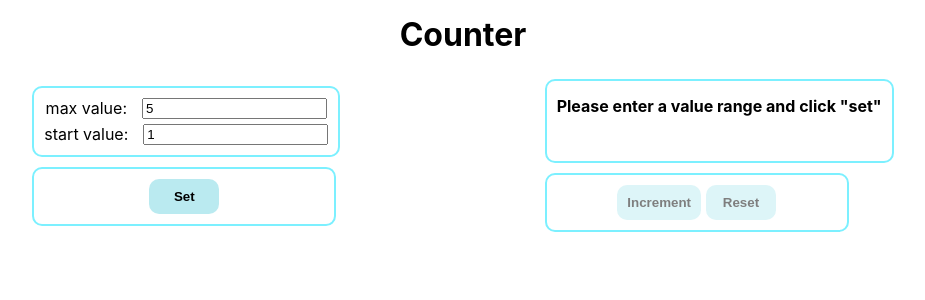
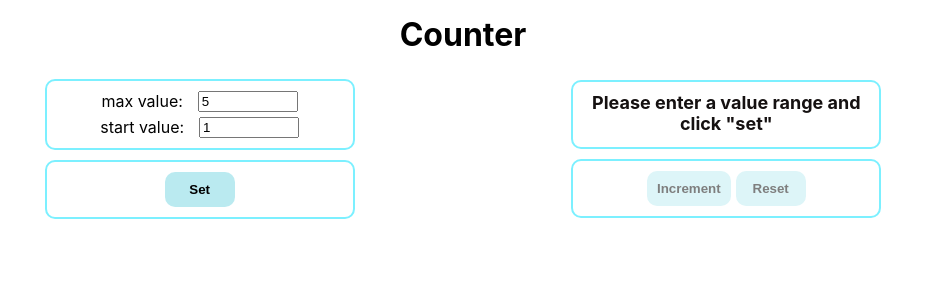
Before and after one commit to Verminas/counter, a React (Create React App) app: page / in a window 1280 px wide. Shown: the top 300 px of the page, without its empty margins (177-1102 px from the left). Built offline with nearby package versions, Linux system fonts and the light colour scheme.

Commit message:
feat: add styles for counter v2

```diff
--- a/src/App.module.css
+++ b/src/App.module.css
@@ -1,3 +1,6 @@
+*{
+  box-sizing: border-box;
+}
 .App {
   text-align: center;
   width: 100vw;
@@ -10,18 +13,7 @@
   }
 }
 
-.errorCounter{
-  color: red;
-  transform: scale(1.2);
-  width: max-content;
-  margin: 5px auto;
-}
-.counter{
-  width: max-content;
-  margin: 5px auto;
-  color: black;
-  font-size: 16px;
-}
+
 .errorInput{
   color: red;
   background-color: rgba(255, 0, 0, 0.5);
--- a/src/App.tsx
+++ b/src/App.tsx
@@ -22,7 +22,7 @@ function App() {
   const isDisabledBtnSet = error || setDisabled;
   const isDisabledBtnIncrement = typeof value === 'string' || value >= maxValue;
   const isDisabledBtnReset = typeof value === 'string' || value === minValue;
-  const classNameForCurrentValue = error || value === maxValue ? s.errorCounter : s.counter;
+  const classNameForCurrentValue = error || value === maxValue;
 
   useEffect(() => {
     if(typeof value !== 'string') {
@@ -130,7 +130,7 @@ function App() {
         </div>
         <div>
           <WrapperBorder>
-            <CurrentValue value={value} minValue={minValue} maxValue={maxValue} className={classNameForCurrentValue}/>
+            <CurrentValue value={value} minValue={minValue} maxValue={maxValue} error={classNameForCurrentValue}/>
           </WrapperBorder>
           <WrapperBorder>
             <Button onClick={() => increment(value)} disabled={isDisabledBtnIncrement} title={'Increment'}/>
--- a/src/components/Button/Button.tsx
+++ b/src/components/Button/Button.tsx
@@ -19,8 +19,10 @@ const StyledButton = styled.button`
     min-width: 70px;
     color: black;
     font-weight: bold;
+    cursor: pointer;
 
     &:disabled{
         opacity: 0.5;
+        cursor: not-allowed;
     }
 `
--- a/src/components/Input/Input.tsx
+++ b/src/components/Input/Input.tsx
@@ -22,4 +22,8 @@ const Wrapper = styled.div`
     display: flex;
     gap: 15px;
     word-break: keep-all;
+
+    input{
+        max-width: 100px;
+    }
 `
--- a/src/components/ProgressBar/ProgressBar.tsx
+++ b/src/components/ProgressBar/ProgressBar.tsx
@@ -1,5 +1,6 @@
 import React from "react";
 import styled from "styled-components";
+import {theme} from "../../styles/theme";
 
 type Props = {
   percent: number | boolean
@@ -10,15 +11,15 @@ export const ProgressBar = ({percent}: Props) => {
   );
 };
 
-const StyledProgressBar = styled.span<{percent: number | boolean}>`
+const StyledProgressBar = styled.span<{ percent: number | boolean }>`
     display: ${props => props.percent === false ? 'none' : 'inline-block'};
     width: 100px;
-    height: 4px;
+    height: 5px;
     border-radius: 5px;
     border: 1px solid grey;
     position: relative;
 
-    &::before{
+    &::before {
         content: "";
         position: absolute;
         top: 0;
@@ -26,7 +27,16 @@ const StyledProgressBar = styled.span<{percent: number | boolean}>`
         width: ${props => props.percent !== false ? `${props.percent}%` : `0`};
         height: 100%;
         border-radius: 5px;
-        background-color: aquamarine;
+        background-color: ${props => props.percent <= 20
+                ? 'rgb(91,207,142)'
+                : props.percent <= 40
+                        ? 'rgb(211,188,65)' :
+                        props.percent <= 60
+                                ? 'rgb(230,147,39)' :
+                                props.percent <= 80
+                                        ? 'rgb(237,103,72)'
+                                        : 'rgb(209,50,1)'
+        };
         transition: all 0.4s ease-in-out;
     }
 `
--- a/src/components/WrapperBorder.ts
+++ b/src/components/WrapperBorder.ts
@@ -9,8 +9,7 @@ export const WrapperBorder = styled.div<WrapperBorderPropsType>`
     gap: 5px;
     align-items: center;
     justify-content: center;
-    max-width: fit-content;
-    min-width: 280px;
+    width: 310px;
     flex-direction: ${props => props.direction || 'row'};
     border: 2px solid #7cf0ff;
     border-radius: 10px;
--- a/src/layout/CurrentValue/CurrentValue.tsx
+++ b/src/layout/CurrentValue/CurrentValue.tsx
@@ -2,24 +2,36 @@ import s from "../../App.module.css";
 import React from "react";
 import styled from "styled-components";
 import {ProgressBar} from "../../components/ProgressBar/ProgressBar";
+import {theme} from "../../styles/theme";
 
 type Props = {
-  className?: string
+  error: boolean
   value: number | string
   maxValue: number
   minValue: number
 };
-export const CurrentValue = ({value, maxValue,className, minValue}: Props) => {
+export const CurrentValue = ({value, maxValue,error, minValue}: Props) => {
   const percent = typeof value === 'number' ? ((value - minValue) / (maxValue - minValue)) * 100 : false;
   console.log(percent)
   return (
     <Wrapper>
-      <h2 className={className}>{value}</h2>
+      <Title error={error}>{value}</Title>
       <ProgressBar percent={percent}/>
     </Wrapper>
   );
 };
 
 const Wrapper = styled.div`
-    min-height: 60px;
+  display: flex;
+    flex-direction: column;
+    align-items: center;
+    justify-content: center;
 `
+
+const Title = styled.h2<{error: boolean}>`
+    min-height: 45px;
+    color: ${props => props.error ? `${theme.errors.secondary}` : `${theme.colors.primary}`};
+    transform: ${props => props.error ? `scale(1.2)` : `scale(1.0)`};
+    font-size: 18px;
+    margin: 0;
+`
--- a/src/styles/theme.ts
+++ b/src/styles/theme.ts
@@ -7,11 +7,12 @@ export const theme = {
     primary: true,
     secondary: true,
   },
-  fonts: {
-    primary: true,
+  colors: {
+    primary: '#151111',
     secondary: true,
   },
   errors: {
-    primary: false,
+    primary: 'rgba(255,0,0,0.4)',
+    secondary: 'rgb(220,20,60)',
   }
 }
```
